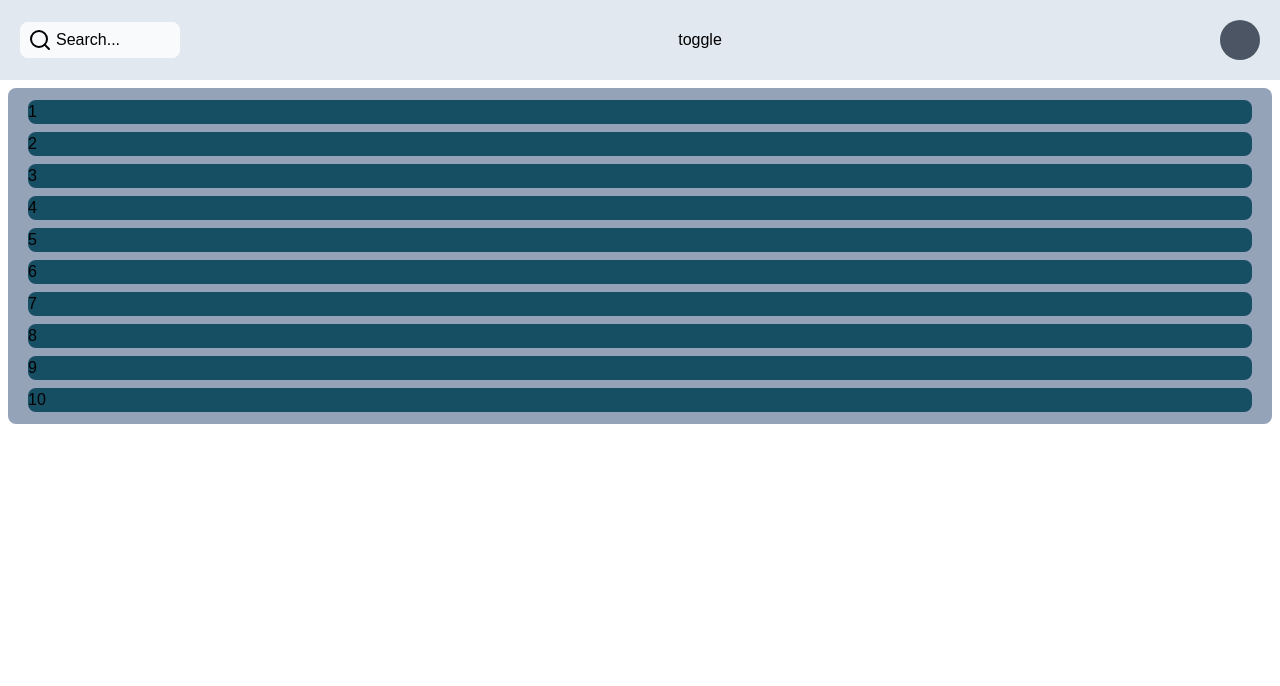
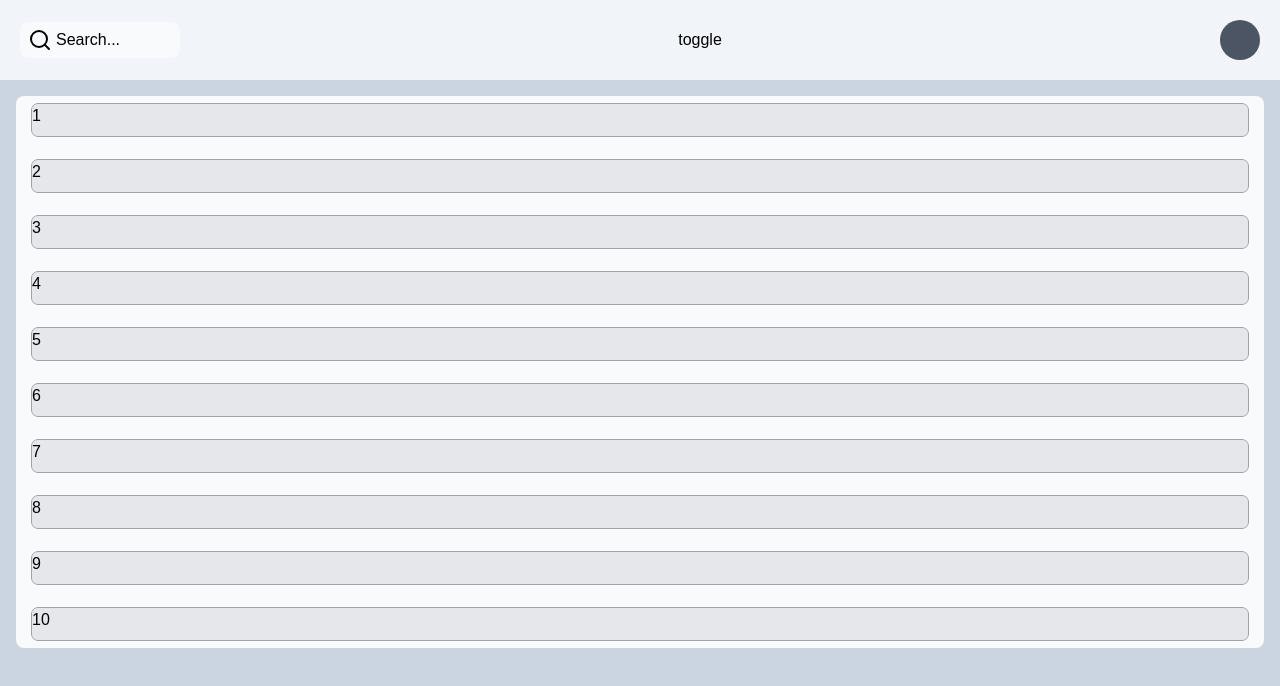
Before and after one commit to KimJacobus/dashboard, a React (Vite) app in the folder client/: page / in a window 1280 px wide. Shown: the top 686 px of the page. Built offline with nearby package versions, Linux system fonts and the light colour scheme; the HTML template or start-up script is replaced by a standard one.

Commit message:
dashboard toggle logic

```diff
--- a/client/src/App.tsx
+++ b/client/src/App.tsx
@@ -4,6 +4,7 @@ import './App.css'
 //comps
 import _MainPage from './pages/_MainPage'
 import _Nav from './comps/navbar/_Nav'
+import { RootLayout } from './comps/RootLayout'
 //hooks
 import { useGridListToggle } from './utils/useGridListToggle'
 function App() {
@@ -18,6 +19,7 @@ function App() {
           element={<_MainPage GridListToggle={GridListToggle} />}
         ></Route>
       </Routes>
+        <RootLayout />
     </BrowserRouter>
   )
 }
--- a/client/src/co;ps/list/ListSingleItem.tsx
+++ /dev/null
@@ -1,13 +0,0 @@
-type ListSingleItemProps = {
-  id: number
-  comment: string
-  image: string
-}
-
-export const ListSingleItem = ({ id }: ListSingleItemProps) => {
-  return (
-    <div className="single-item min-h-5 rounded-lg bg-cyan-900 ">
-      <p>{id}</p>
-    </div>
-  )
-}
--- /dev/null
+++ b/client/src/comps/RootLayout.tsx
@@ -0,0 +1,5 @@
+export const RootLayout = () => {
+  return (
+    <div className="RootLayout fixed left-0 top-0 -z-10 h-screen w-screen bg-slate-300"></div>
+  )
+}
--- a/client/src/comps/list/List.tsx
+++ b/client/src/comps/list/List.tsx
@@ -3,7 +3,7 @@ import { ListSingleItem } from './ListSingleItem'
 
 export const List = ({ posts }: FakeJsonProps) => {
   return (
-    <div className="list-wrapper">
+    <div className="list-wrapper bg-slate-50 m-4 rounded-lg">
       <div className="grid grid-cols-1 gap-y-2 px-2">
         {posts &&
           posts.map((post, index: number) => (
--- a/client/src/comps/list/ListSingleItem.tsx
+++ b/client/src/comps/list/ListSingleItem.tsx
@@ -6,7 +6,7 @@ type ListSingleItemProps = {
 
 export const ListSingleItem = ({ id }: ListSingleItemProps) => {
   return (
-    <div className="single-item min-h-5 rounded-lg bg-cyan-900 ">
+    <div className="single-item m-2 h-8 rounded-md bg-gray-200 outline outline-1 outline-gray-400">
       <p>{id}</p>
     </div>
   )
--- a/client/src/comps/navbar/NavBar.tsx
+++ b/client/src/comps/navbar/NavBar.tsx
@@ -2,34 +2,42 @@
 import { NavBarButtons } from './NavButtons'
 import { SearchBar } from './searchbar/SearchBar'
 import { SearchModal } from './searchbar/SearchModal'
+import { AccountSideBar } from './dashboard/AccountSideBar'
 //types
-import { AccountIcon } from './account-icon/AccountIcon'
+import { AccountIcon } from './dashboard/AccountIcon'
 import { GridListButton } from './gridlist-toggle/GridListButton'
 
 type NavBarProps = {
   SearchModalToggle: boolean
+  AccountSideBarToggle: boolean
   handleSearchForm: () => void
+  GridListToggler: () => void
   setSearchModalToggle: React.Dispatch<React.SetStateAction<boolean>>
-  GridListToggler: () => void
+  setAccountSideBarToggle: React.Dispatch<React.SetStateAction<boolean>>
 }
 
 export const NavBar = ({
   SearchModalToggle,
+  AccountSideBarToggle,
+  setSearchModalToggle,
+  setAccountSideBarToggle,
+  GridListToggler,
   handleSearchForm,
-  setSearchModalToggle,
-  GridListToggler,
 }: NavBarProps) => {
   return (
-    <nav className="NavBar flex h-20 w-screen items-center justify-between bg-slate-200 px-5">
+    <nav className="NavBar flex h-20 w-screen items-center justify-between bg-slate-100 px-5">
       <SearchBar setSearchModalToggle={setSearchModalToggle} />
       <GridListButton GridListToggler={GridListToggler} />
-      <AccountIcon />
+      <AccountIcon setAccountSideBarToggle={setAccountSideBarToggle} />
       {SearchModalToggle && (
         <SearchModal
           handleSearchForm={handleSearchForm}
           setSearchModalToggle={setSearchModalToggle}
         />
       )}
+      {AccountSideBarToggle && (
+        <AccountSideBar setAccountSideBarToggle={setAccountSideBarToggle} />
+      )}
 
       {/* <NavBarButtons /> */}
     </nav>
--- a/client/src/comps/navbar/_Nav.tsx
+++ b/client/src/comps/navbar/_Nav.tsx
@@ -1,5 +1,4 @@
 import { useState } from 'react'
-
 //comps
 import { NavBar } from './NavBar'
 
@@ -9,15 +8,18 @@ type _NavProps = {
 
 const _Nav = ({ GridListToggler }: _NavProps) => {
   const [SearchModalToggle, setSearchModalToggle] = useState<boolean>(false)
+  const [AccountSideBarToggle, setAccountSideBarToggle] =
+    useState<boolean>(false)
   const handleSearchForm: () => void = () => {}
 
   return (
     <NavBar
+      AccountSideBarToggle={AccountSideBarToggle}
+      setAccountSideBarToggle={setAccountSideBarToggle}
       SearchModalToggle={SearchModalToggle}
       setSearchModalToggle={setSearchModalToggle}
       handleSearchForm={handleSearchForm}
       GridListToggler={GridListToggler}
-
     />
   )
 }
--- a/client/src/comps/navbar/account-icon/AccountIcon.tsx
+++ /dev/null
@@ -1,3 +0,0 @@
-export const AccountIcon = () => {
-  return <div className="circle h-10 w-10 rounded-full bg-gray-600"></div>
-}
--- /dev/null
+++ b/client/src/comps/navbar/dashboard/AccountIcon.tsx
@@ -0,0 +1,12 @@
+type AccountIconProps = {
+  setAccountSideBarToggle: React.Dispatch<React.SetStateAction<boolean>>
+}
+
+export const AccountIcon = ({ setAccountSideBarToggle }: AccountIconProps) => {
+  return (
+    <div
+      className="circle h-10 w-10 rounded-full bg-gray-600"
+      onClick={() => setAccountSideBarToggle((prevState) => !prevState)}
+    ></div>
+  )
+}
--- /dev/null
+++ b/client/src/comps/navbar/dashboard/AccountSideBar.tsx
@@ -0,0 +1,20 @@
+type AccountSideBarProps = {
+  setAccountSideBarToggle: React.Dispatch<React.SetStateAction<boolean>>
+}
+
+export const AccountSideBar = ({
+  setAccountSideBarToggle,
+}: AccountSideBarProps) => {
+  return (
+    <div
+      className="absolute left-0 top-0 h-screen w-screen bg-slate-500"
+      onClick={() => setAccountSideBarToggle((prevState) => !prevState)}
+    >
+      <h2>account dashboard</h2>
+      <p>darkmode</p>
+      <p>info</p>
+      <p>change pic</p>
+      <p>log out</p>
+    </div>
+  )
+}
--- a/client/src/comps/navbar/searchbar/SearchBar.tsx
+++ b/client/src/comps/navbar/searchbar/SearchBar.tsx
@@ -8,7 +8,10 @@ export const SearchBar = ({ setSearchModalToggle }: SearchBarProps) => {
       className="SearchBar"
       onClick={() => setSearchModalToggle((prevState) => !prevState)}
     >
-      <div className="search-input h-9 w-40 cursor-pointer rounded-lg border-none bg-slate-50 hover:bg-slate-400 focus:border-none focus:outline-none">
+      <div
+        className="search-input h-9 w-40 cursor-pointer rounded-lg border-none bg-slate-50
+       hover:bg-slate-400 focus:border-none focus:outline-none"
+      >
         <div className="flex h-full items-center gap-1 p-2">
           <img src="/search.svg" alt="" />
           <div className="">Search...</div>
--- a/client/src/pages/_MainPage.tsx
+++ b/client/src/pages/_MainPage.tsx
@@ -11,11 +11,9 @@ type _MainPageProps = {
 
 const _MainPage = ({ GridListToggle }: _MainPageProps) => {
   return (
-    <>
-      <div className="main-page m-2 rounded-lg bg-slate-400 p-3 ">
-        {GridListToggle ? <Grid posts={posts} /> : <List posts={posts} />}
-      </div>
-    </>
+    <div className="main-page">
+      {GridListToggle ? <Grid posts={posts} /> : <List posts={posts} />}
+    </div>
   )
 }
 
```
